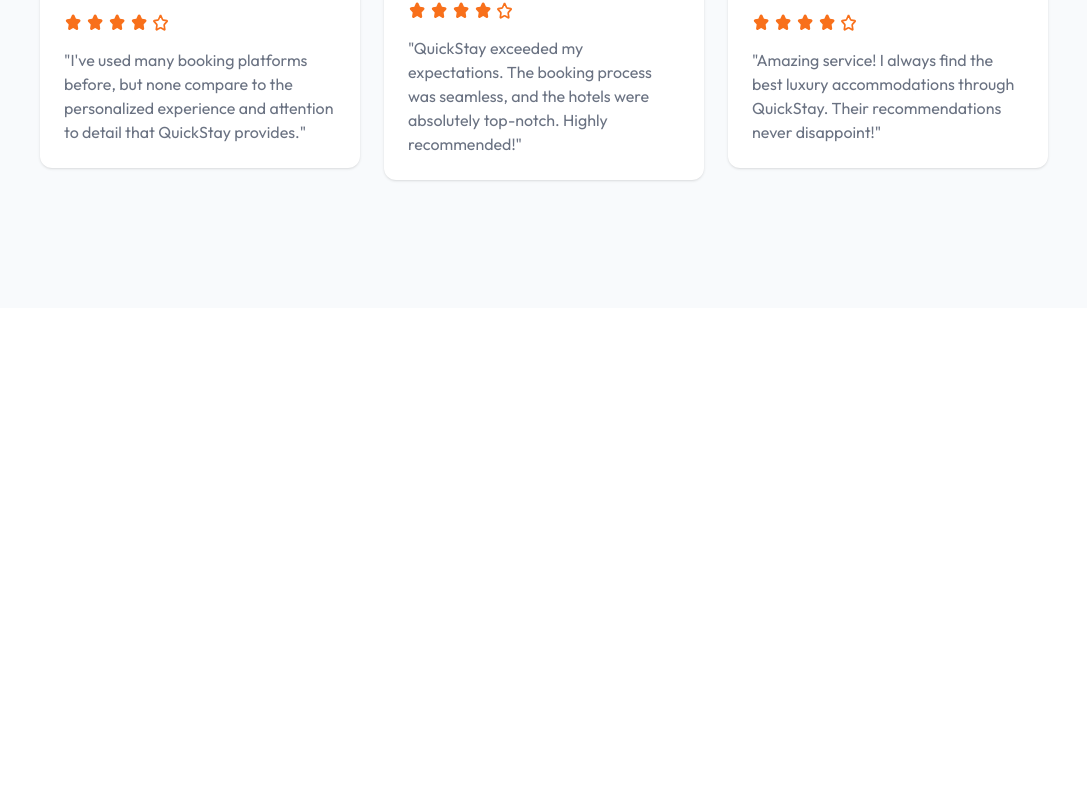
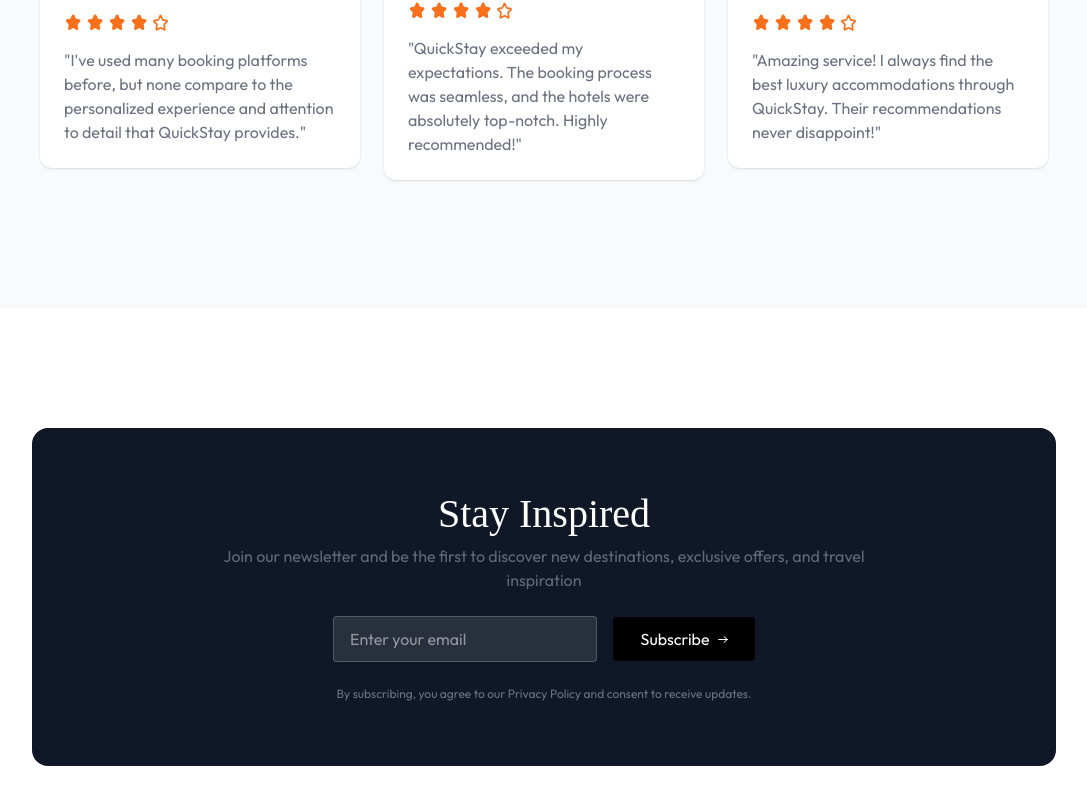
Before and after one commit to marwanf8/Hotel-Booking, a React (Vite) app: page / in a window 1280 px wide. Shown: the part 2505-3309 px from the top of the page, without its empty margins (96-1183 px from the left). Before the commit the page ends 2813 px from the top, so only its background shows below. Built offline with nearby package versions, Linux system fonts and the light colour scheme; no server answers; a web font is replaced by a local one.

Commit message:
Newsletter Section

```diff
--- /dev/null
+++ b/src/components/NewLetter.jsx
@@ -0,0 +1,24 @@
+import React from 'react'
+import { assets } from '../assets/assets'
+import Title from './Title'
+
+const NewLetter = () => {
+  return (
+   <div className="flex flex-col items-center max-w-5xl lg:w-full rounded-2xl px-4 py-12 md:py-16 mx-2 lg:mx-auto my-30 bg-gray-900 text-white">
+
+        <Title title="Stay Inspired" subTitle='Join our newsletter and be the first to discover new destinations, exclusive offers,
+        and travel inspiration'/>
+
+            <div className="flex flex-col md:flex-row items-center justify-center gap-4 mt-6">
+                <input type="text" className="bg-white/10 px-4 py-2.5 border border-white/20 rounded outline-none max-w-66 w-full" placeholder="Enter your email" />
+                <button className="flex items-center justify-center gap-2 group bg-black px-4 md:px-7 py-2.5 rounded active:scale-95 transition-all">Subscribe
+                   <img src={assets.arrowIcon} alt='arrow-icon' className='w-2.5 invert group-hover:translate-x-1 transition-all' />
+                </button>
+            </div>
+            <p className="text-gray-500 mt-6 text-xs text-center">By subscribing, you agree to our Privacy Policy and consent to receive updates.</p>
+        </div>
+
+  )
+}
+
+export default NewLetter
--- a/src/pages/Home.jsx
+++ b/src/pages/Home.jsx
@@ -3,6 +3,7 @@
 import FeaturedDestination from "../components/FeaturedDestination";
 import ExclusiveOffers from "../components/ExclusiveOffers";
 import Testimonial from "../components/Testimonial";
+import NewLetter from "../components/NewLetter";
 
 const Home = () => {
     return(
@@ -11,6 +12,7 @@
             <FeaturedDestination />
             <ExclusiveOffers />
             <Testimonial />
+            <NewLetter />
         </>
     )
 }
```
